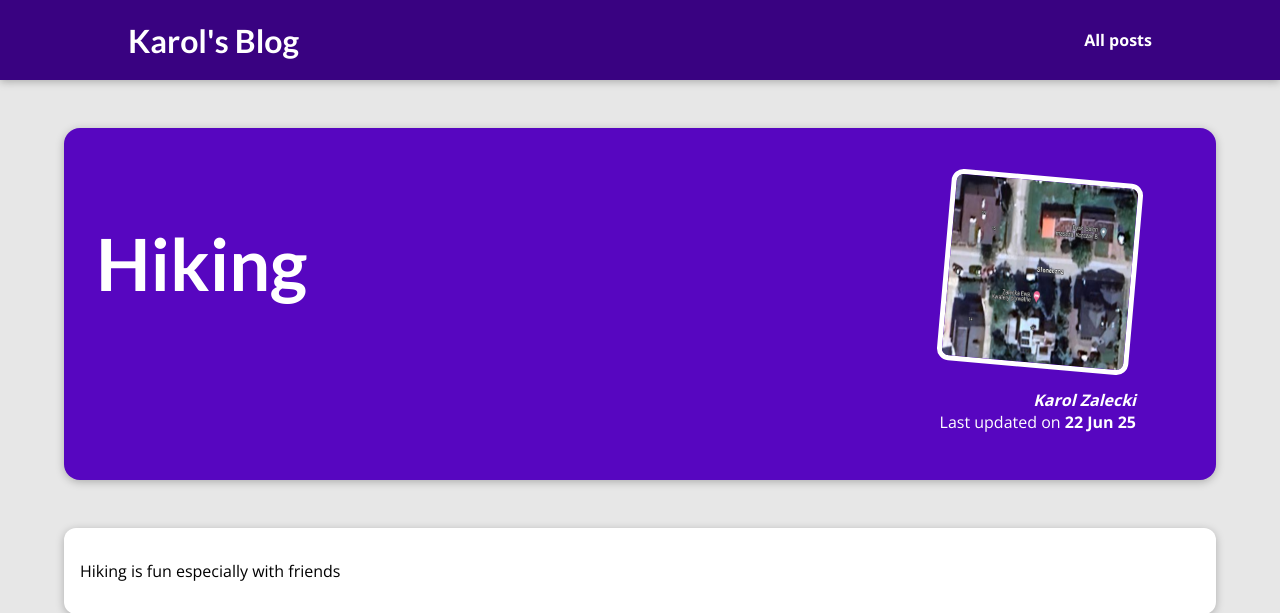
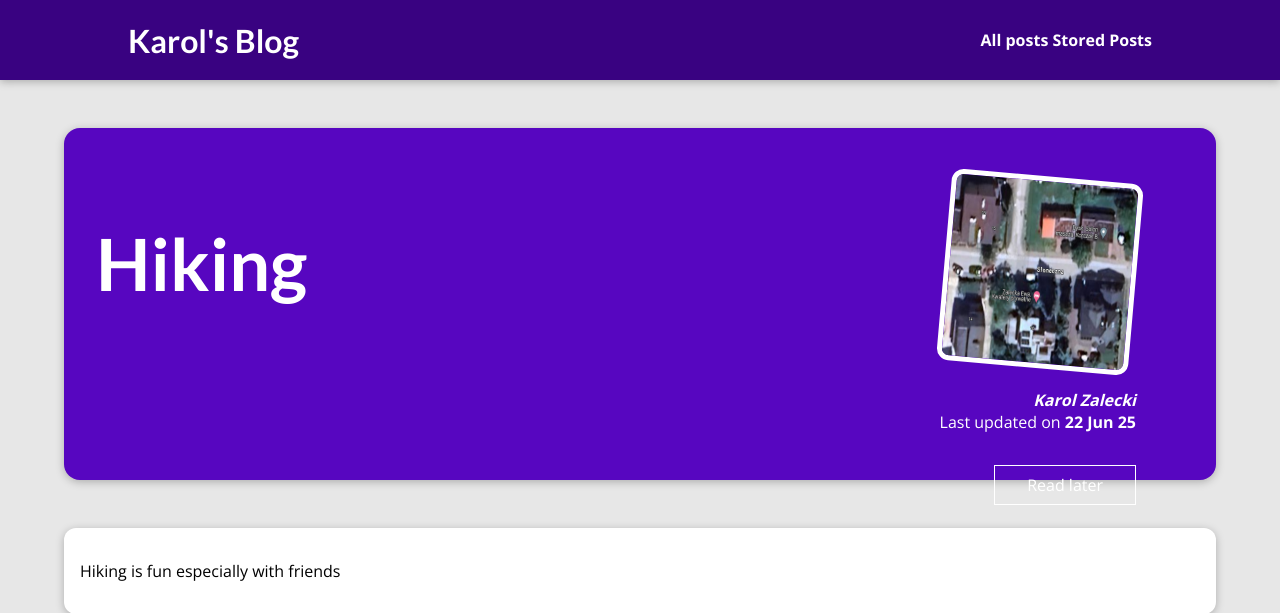
Before and after one commit to Karol2300/my_site_blog, a Django app: a page that uses my_site/templates/base.html in a window 1280 px wide. Shown: the top 613 px of the page. Run offline with Django 5.2, Linux system fonts and the light colour scheme; data comes from the database, SQL or seed files in the repository; both versions use the stored data as it was after the commit.

Commit message:
adding read later functionality

```diff
--- a/my_site/blog/templates/blog/post-detail.html
+++ b/my_site/blog/templates/blog/post-detail.html
@@ -26,6 +26,20 @@ This post title
         <address>{{ post.author}}</address>
         <div>
             Last updated on <time>{{post.date|date:"d M y"}}</time>
+        </div>
+        <form action="{% url "read-later" %}" method="POST">
+            {% csrf_token %}
+            <input type="hidden" value="{{ post.id }}" name="post_id">
+        <div id="read-later">
+
+            </form>
+
+            <button>{% if is_saved_for_later %}
+                Remove from "read later list"
+                {% else %}
+                Read later
+                {% endif %}
+            </button>
         </div>
     </article>
 
--- a/my_site/blog/urls.py
+++ b/my_site/blog/urls.py
@@ -4,5 +4,6 @@ from . import views
 urlpatterns = [
     path("", views.StartingPageView.as_view(), name="starting-page"),
     path("posts", views.AllPosts.as_view(), name="posts-page"),
-    path("posts/<slug:slug>", views.PostDetail.as_view(), name="post-detail-page")
+    path("posts/<slug:slug>", views.PostDetail.as_view(), name="post-detail-page"),
+    path("read-later", views.ReadLaterView.as_view(), name="read-later")
 ]
--- a/my_site/blog/views.py
+++ b/my_site/blog/views.py
@@ -9,6 +9,8 @@ from django.urls import reverse
 
 all_posts = Post.objects.all().order_by("-date")
 recent_posts = all_posts[:3]
+
+
 # Create your views here.
 def get_date(post):
     return post['date']
@@ -25,6 +27,7 @@ class StartingPageView(ListView):
         data = queryset[:3]
         return data
 
+
 # def starting_page(request):
 #     return render(request, "blog/index.html",{
 #         "posts": recent_posts
@@ -36,6 +39,7 @@ class AllPosts(ListView):
     model = Post
     ordering = ["-date"]
     context_object_name = "all_posts"
+
 
 # def posts(request):
 #     return render(request, "blog/all-posts.html",{
@@ -52,17 +56,27 @@ class PostDetail(View):
     template_name = "blog/post-detail.html"
     model = Post
 
-    def get(self,request, slug):
+    def is_stored_post(self, request,post_id):
+        stored_posts = request.session.get("stored_posts")
+        if stored_posts is not None:
+            is_saved_for_later = post_id in stored_posts
+        else:
+            is_saved_for_later = False
+        return is_saved_for_later
+
+
+
+    def get(self, request, slug):
         post = Post.objects.get(slug=slug)
         context = {
             "post": post,
             "comment_form": CommentForm(),
-            "comments": post.comments.all().order_by("-id")
+            "comments": post.comments.all().order_by("-id"),
+            "is_saved_for_later": self.is_stored_post(request, post.id)
         }
-        return render(request, "blog/post-detail.html",context)
+        return render(request, "blog/post-detail.html", context)
 
-
-    def post(self,request,slug):
+    def post(self, request, slug):
         comment_form = CommentForm(request.POST)
         post = Post.objects.get(slug=slug)
 
@@ -70,13 +84,14 @@ class PostDetail(View):
             comment = comment_form.save(commit=False)
             comment.post = post
             comment.save()
-            return HttpResponseRedirect(reverse("post-detail-page",args=[slug]))
+            return HttpResponseRedirect(reverse("post-detail-page", args=[slug]))
 
         post = Post.objects.get(slug=slug)
         context = {
             "post": post,
             "comment_form": CommentForm(),
-            "comments": post.comments.all().order_by("-id")
+            "comments": post.comments.all().order_by("-id"),
+            "is_saved_for_later": self.is_stored_post(request, post.id)
         }
         return render(request, "blog/post-detail.html", context)
 
@@ -84,3 +99,33 @@ class PostDetail(View):
     #     context = super().get_context_data(**kwargs)
     #     context["comment_form"] = CommentForm()
     #     return context
+
+
+class ReadLaterView(View):
+
+    def get(self,request):
+        stored_posts = request.session.get("stored_posts")
+        context = {}
+        if stored_posts is None or len(stored_posts) == 0:
+           context["posts"] = []
+           context["has_posts"] = False
+        else:
+         posts =  Post.objects.filter(id__in=stored_posts)
+         context["posts"] = posts
+         context["has_posts"] = True
+        return render(request, "blog/stored-posts.html", context)
+
+
+
+    def post(self, request):
+        stored_posts = request.session.get("stored_posts")
+        if stored_posts is None:
+            stored_posts = []
+        post_id = int(request.POST["post_id"])
+        if post_id not in stored_posts:
+            stored_posts.append(int(request.POST["post_id"]))
+
+        else:
+            stored_posts.remove(post_id)
+        request.session["stored_posts"] = stored_posts
+        return HttpResponseRedirect("/")
--- a/my_site/templates/base.html
+++ b/my_site/templates/base.html
@@ -16,6 +16,7 @@
     <h1><a href="{% url "starting-page" %}">Karol's Blog</a></h1>
     <nav>
         <a href="{% url "posts-page" %}">All posts</a>
+        <a href="{% url "read-later" %}">Stored Posts</a>
     </nav>
 </header>
     {% block content %}
```
Also changed, not shown: my_site/blog/templates/blog/stored-posts.html (added, +26 -0 lines), my_site/blog/static/blog/stored-posts.css (added), my_site/db.sqlite3.
